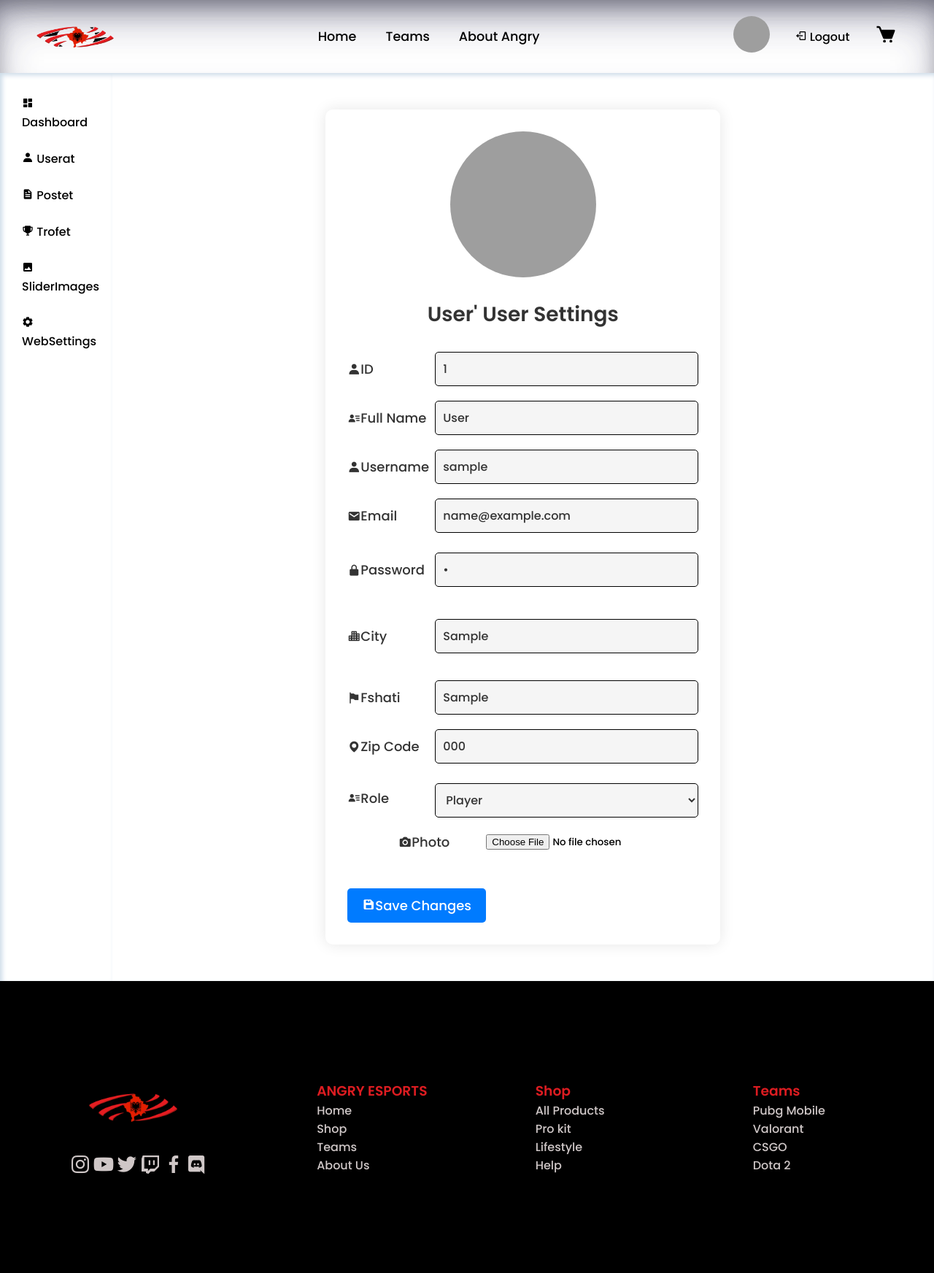
After one commit to endritthaqi/ANGRY-ESPORTS---Webpage-PHP-JS-Project, a PHP site: page /dashboard/edit_post.php?id=1 in a window 1280 px wide. The commit adds this page. Shown: the whole page at 73% size. Run offline with PHP 8.4, Linux system fonts and the light colour scheme; the visitor is signed in with stand-in values (Sample User, id 1); tables that the repository leaves empty or names only in its code hold one stand-in row (values such as "Sample post"); grey boxes are pictures that could not be loaded.

Commit message:
edit user finished

```diff
--- /dev/null
+++ b/dashboard/edit_post.php
@@ -0,0 +1,312 @@
+<?php
+
+session_start();
+
+if (!(isset($_SESSION['role']))) {
+    header('Location: ../logout.php');
+    exit;
+}
+
+if ($_SESSION['role'] != 2) {
+    header('Location: /dashboard/index.php');
+    exit;
+}
+
+?>
+
+<!DOCTYPE html>
+<html lang="en">
+
+<head>
+    <meta charset="UTF-8">
+    <meta http-equiv="X-UA-Compatible" content="IE=edge">
+    <meta name="viewport" content="width=device-width, initial-scale=1.0">
+    <link rel="stylesheet" href="../style/style.css" />
+    <link rel="stylesheet" href="/dashboard/DASHBOARDstyle/stili.css" />
+    <link rel="preconnect" href="https://fonts.googleapis.com" />
+    <link rel="preconnect" href="https://fonts.gstatic.com" crossorigin />
+    <link href="https://fonts.googleapis.com/css2?family=Poppins:wght@500;600&display=swap" rel="stylesheet" />
+    <link rel="stylesheet" href="https://unpkg.com/boxicons@latest/css/boxicons.min.css" />
+    <link rel="icon" href="img/angry2022logo.png" />
+
+    <title>ANGRY E-SPORTS</title>
+</head>
+
+<body>
+    <header>
+        <a href="../index.php" class="logo"><img src="/img/angry2022logo.png" alt="LOGO"
+                style="width: 155px; height: 75px" /></a>
+
+        <div class="navbar">
+            <li><a href="../index.php">Home</a></li>
+            <li><a href="../teams.php">Teams</a></li>
+            <li><a href="../aboutus.php">About Angry</a></li>
+        </div>
+
+        <div class="nav-logreg">
+            <a href="user_settings.php">
+                <img src="<?php echo $_SESSION['profile'] ?>" alt="Placeholder Image" style="height: 50px;width: 50px;border-radius: 50%;overflow: hidden" />
+            </a>
+
+
+            <a href="/logout.php" style="color:black">
+                <i class="bx bx-log-out"></i> Logout
+            </a>
+
+            <a href="#"><img src="/img/bxs-cart.svg" alt="SHOP" style="height: 30px" /></a>
+            <div id="menu">
+                <a href="#"><img src="/img/bx-menu.svg" alt="MENU" style="height: 30px" /></a>
+            </div>
+        </div>
+    </header>
+    <div class="sidebarANDcontent">
+        <div class="sidebarMADH">
+            <div class="sidebar">
+                <ul class="nav-menu">
+
+                    <li>
+                        <a href="index.php">
+                            <i class="bx bxs-dashboard"></i> Dashboard
+                        </a>
+                    </li>
+                    <?php if ($_SESSION['role'] == 2): ?>
+                    <li>
+                        <a href="users.php">
+                            <i class="bx bxs-user"></i> Userat
+                        </a>
+                    </li>
+                    <?php endif; ?>
+                    <li>
+                        <a href="posts.php">
+                            <i class="bx bxs-file"></i> Postet
+                        </a>
+                    </li>
+                    <li>
+                        <a href="trofet.php">
+                            <i class="bx bxs-trophy"></i> Trofet
+                        </a>
+                    </li>
+                    <li>
+                        <a href="sliderimages.php">
+                            <i class="bx bxs-image-alt"></i> SliderImages
+                        </a>
+                    </li>
+                    <?php if ($_SESSION['role'] == 2): ?>
+                    <li>
+                        <a href="web_settings.php">
+                            <i class="bx bxs-cog"></i> WebSettings
+                        </a>
+                    </li>
+                    <?php endif; ?>
+                </ul>
+            </div>
+        </div>
+
+
+        <?php
+              include '../modelcontroller/model.php';
+              $model = new Model();
+              $id = $_REQUEST['id'];
+              $row = $model->edit($id);
+
+              if (isset($_POST['update'])) {
+                if (isset($_POST['fullname']) && isset($_POST['email']) && isset($_POST['username']) && isset($_POST['password']) && isset($_POST['city']) && isset($_POST['fshat']) && isset($_POST['zipkodi']) && isset($_POST['roli'])) {
+                    $data['id'] = $id;
+                    $data['name'] = $_POST['fullname'];
+                    $data['username'] = $_POST['username'];
+                    $data['email'] = $_POST['email'];
+                    $data['password'] = $_POST['password'];
+                    $data['qyteti'] = $_POST['city'];
+                    $data['fshati'] = $_POST['fshat'];
+                    $data['zipkodi'] = $_POST['zipkodi'];
+                    $data['imageUSER'] = null;
+                    if(isset($_FILES['photoUser']['name'])){
+                        $data['imageUSER'] = $_FILES['photoUser']['name'];
+                        $data['pathi'] = 'uploads/userimg/'.$data['imageUSER'];
+                        move_uploaded_file($_FILES['photoUser']['tmp_name'], $data['pathi']);
+                    }
+                    if($_POST['roli'] == 'Admin'){
+                        $data['roli'] = 2;
+                    }
+                    else{
+                        $data['roli'] = 1;
+                    }
+
+                    $update = $model->update($data);
+
+                    if($update){
+                      echo "<script>alert('record update successfully');</script>";
+                      echo "<script>window.location.href = 'index.php';</script>";
+                    }else{
+                      echo "<script>alert('record update failed');</script>";
+                      echo "<script>window.location.href = 'index.php';</script>";
+                    }
+
+                  }else{
+                    echo "<script>alert('empty');</script>";
+                    header("Location: edit_user.php?id=$id");
+                  }
+                }
+          ?>
+
+        <div class="user-settings-form">
+            <div class="photo-preview">
+            <?php if($row['profili'] != null){?>
+                            <td><img src="/dashboard/<?php echo $row['profili']; ?>" alt="Photo"></td>
+                        <?php } else{?>
+                            <td><img src="/dashboard/uploads/userimg/userprofile.png" alt="Placeholder Image"></td>
+                        <?php }
+                        ?>
+
+            </div>
+        <form method="POST" enctype="multipart/form-data">
+            <h2 style="text-align:center;"><?php echo $row['fullname'] ?>' User Settings</h2>
+            <div class="form-group">
+                <label for="id"><i class='bx bxs-user'></i>ID</label>
+                <input type="text" id="id" name="id" value="<?php echo $row['id'] ?>" readonly>
+            </div>
+            <div class="form-group">
+                <label for="fullname"><i class='bx bxs-user-detail'></i>Full Name</label>
+                <input type="text" id="fullname" name="fullname" value="<?php echo $row['fullname'] ?>">
+            </div>
+            <div class="form-group">
+                <label for="username"><i class='bx bxs-user'></i>Username</label>
+                <input type="text" id="username" name="username" value="<?php echo $row['username'] ?>">
+            </div>
+            <div class="form-group">
+                <label for="email"><i class='bx bxs-envelope'></i>Email</label>
+                <input type="email" id="email" name="email" value="<?php echo $row['email'] ?>">
+            </div>
+            <div class="form-group">
+                <label for="password"><i class='bx bxs-lock-alt'></i>Password</label>
+                <input type="password" id="password" name="password" value="<?php echo $row['password'] ?>">
+            </div>
+            <div class="form-group">
+                <label for="city"><i class='bx bxs-city'></i>City</label>
+                <input type="text" id="city" name="city" value="<?php echo $row['qyteti'] ?>">
+            </div>
+            <div class="form-group">
+                <label for="fshat"><i class='bx bxs-flag-alt'></i>Fshati</label>
+                <input type="text" id="fshat" name="fshat" value="<?php echo $row['fshati'] ?>">
+            </div>
+            <div class="form-group">
+                <label for="zipcode"><i class='bx bxs-map'></i>Zip Code</label>
+                <input type="text" id="zipcode" name="zipkodi" value="<?php echo $row['zipkodi'] ?>">
+            </div>
+            <div class="form-group">
+                            <label for="role"><i class='bx bxs-user-detail'></i>Role</label>
+                            <select id="role" name="roli" required>
+                            <?php
+                                if($row['roli'] == 2){
+                                    ?>
+                                    <option value="" disabled>Select role</option>
+                                    <option value="Admin" selected>Admin</option>
+                                    <option value="Player">Player</option>
+                                    <?php
+                                }else{
+                                    ?>
+                                    <option value="" disabled>Select role</option>
+                                    <option value="Admin" >Admin</option>
+                                    <option value="Player" selected>Player</option>
+                                    <?php
+                                }
+                            ?>
+                            </select>
+            </div>
+            <div class="form-group" id="fotoSELECT">
+                <label for="photo"><i class='bx bxs-camera'></i>Photo</label>
+                <input type="file" id="photo" name="photoUser" >
+            </div>
+            <button type="submit" name="update"><i class='bx bxs-save'></i>Save Changes</button>
+        </form>
+        </div>
+
+
+
+
+    </div>
+    </div>
+    <footer>
+        <div id="SOCIALMEDIA" class="foot1">
+            <div id="fotosocmed">
+                <a href="#"><img src="/img/angry2022logo.png" alt="LOGIN" style="height: 100px" /></a>
+            </div>
+            <div id="mediat">
+                <li>
+                    <a href="https://www.instagram.com/angryteam.pubgm/">
+                        <h1>
+                            <i class="bx bxl-instagram" onmouseover="this.style.color='purple'"
+                                onmouseout="this.style.color='white'"></i>
+                        </h1>
+                    </a>
+                </li>
+                <li>
+                    <a href="https://www.youtube.com/@angryteam9441">
+                        <h1>
+                            <i class="bx bxl-youtube" onmouseover="this.style.color='red'"
+                                onmouseout="this.style.color='white'"></i>
+                        </h1>
+                    </a>
+                </li>
+                <li>
+                    <a href="https://twitter.com/AngryteamV">
+                        <h1>
+                            <i class="bx bxl-twitter" onmouseover="this.style.color='rgb(29, 155, 240)'"
+                                onmouseout="this.style.color='white'"></i>
+                        </h1>
+                    </a>
+                </li>
+                <li>
+                    <a href="https://www.twitch.tv/imtibu">
+                        <h1>
+                            <i class="bx bxl-twitch" onmouseover="this.style.color='#5c16c5'"
+                                onmouseout="this.style.color='white'"></i>
+                        </h1>
+                    </a>
+                </li>
+                <li>
+                    <a href="https://trovo.live/s/angryRABBIT">
+                        <h1>
+                            <i class="bx bxl-facebook" onmouseover="this.style.color='#385898'"
+                                onmouseout="this.style.color='white'"></i>
+                        </h1>
+                    </a>
+                </li>
+                <li>
+                    <a href="https://discord.gg/angryesports">
+                        <h1>
+                            <i class="bx bxl-discord" onmouseover="this.style.color='#5865f2'"
+                                onmouseout="this.style.color='white'"></i>
+                        </h1>
+                    </a>
+                </li>
+            </div>
+        </div>
+        <div class="foot1">
+            <h3>ANGRY ESPORTS</h3>
+            <ul>
+                <li><a href="../index.php">Home</a></li>
+                <li><a href="#">Shop</a></li>
+                <li><a href="../teams.php">Teams</a></li>
+                <li><a href="../aboutus.php">About Us</a></li>
+            </ul>
+        </div>
+        <div id="shopf" class="foot1">
+            <h3>Shop</h3>
+            <li><a href="#">All Products</a></li>
+            <li><a href="#">Pro kit</a></li>
+            <li><a href="#">Lifestyle</a></li>
+            <li><a href="#">Help</a></li>
+        </div>
+        <div id="teamsf" class="foot1">
+            <h3>Teams</h3>
+            <li><a href="#">Pubg Mobile</a></li>
+            <li><a href="#">Valorant</a></li>
+            <li><a href="#">CSGO</a></li>
+            <li><a href="#">Dota 2</a></li>
+        </div>
+    </footer>
+    <script src="../script/script.js"></script>
+</body>
+
+</html>
--- a/dashboard/edit_user.php
+++ b/dashboard/edit_user.php
@@ -111,7 +111,6 @@ if ($_SESSION['role'] != 2) {
 
               if (isset($_POST['update'])) {
                 if (isset($_POST['fullname']) && isset($_POST['email']) && isset($_POST['username']) && isset($_POST['password']) && isset($_POST['city']) && isset($_POST['fshat']) && isset($_POST['zipkodi']) && isset($_POST['roli'])) {
-                    echo '<h1>GAHAHAHAH<h1>';
                     $data['id'] = $id;
                     $data['name'] = $_POST['fullname'];
                     $data['username'] = $_POST['username'];
@@ -124,7 +123,7 @@ if ($_SESSION['role'] != 2) {
                     if(isset($_FILES['photoUser']['name'])){
                         $data['imageUSER'] = $_FILES['photoUser']['name'];
                         $data['pathi'] = 'uploads/userimg/'.$data['imageUSER'];
-                        move_uploaded_file($_FILES['imageUSER']['tmp_name'], $data['pathi']);
+                        move_uploaded_file($_FILES['photoUser']['tmp_name'], $data['pathi']);
                     }
                     if($_POST['roli'] == 'Admin'){
                         $data['roli'] = 2;
--- a/modelcontroller/model.php
+++ b/modelcontroller/model.php
@@ -566,5 +566,19 @@
                 return false;
             }
         }
+
+
+        public function editPost($id){
+
+            $data = null;
+
+            $query = "SELECT * FROM post WHERE id = '$id'";
+            if ($sql = $this->conn->query($query)) {
+                while($row = $sql->fetch_assoc()){
+                    $data = $row;
+                }
+            }
+            return $data;
+        }
     }
 ?>
```
Also changed, not shown: dashboard/edit_trofe.php (added, +312 -0 lines), 1 other file.
